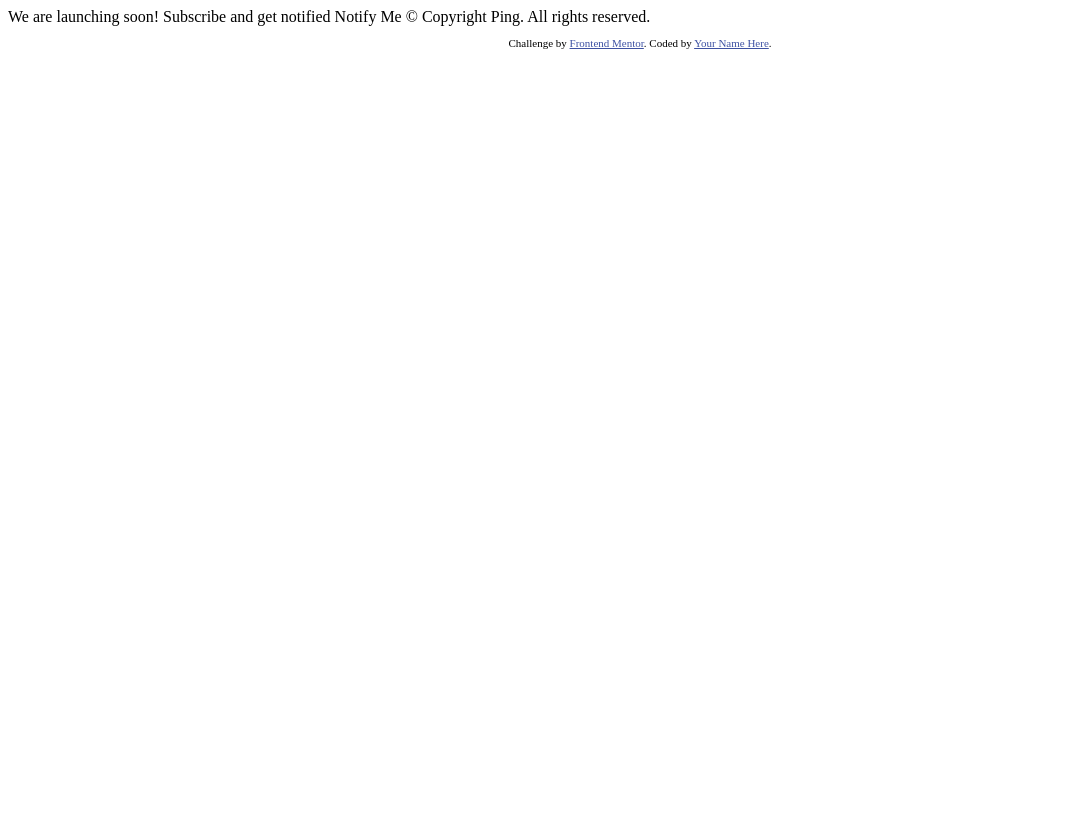
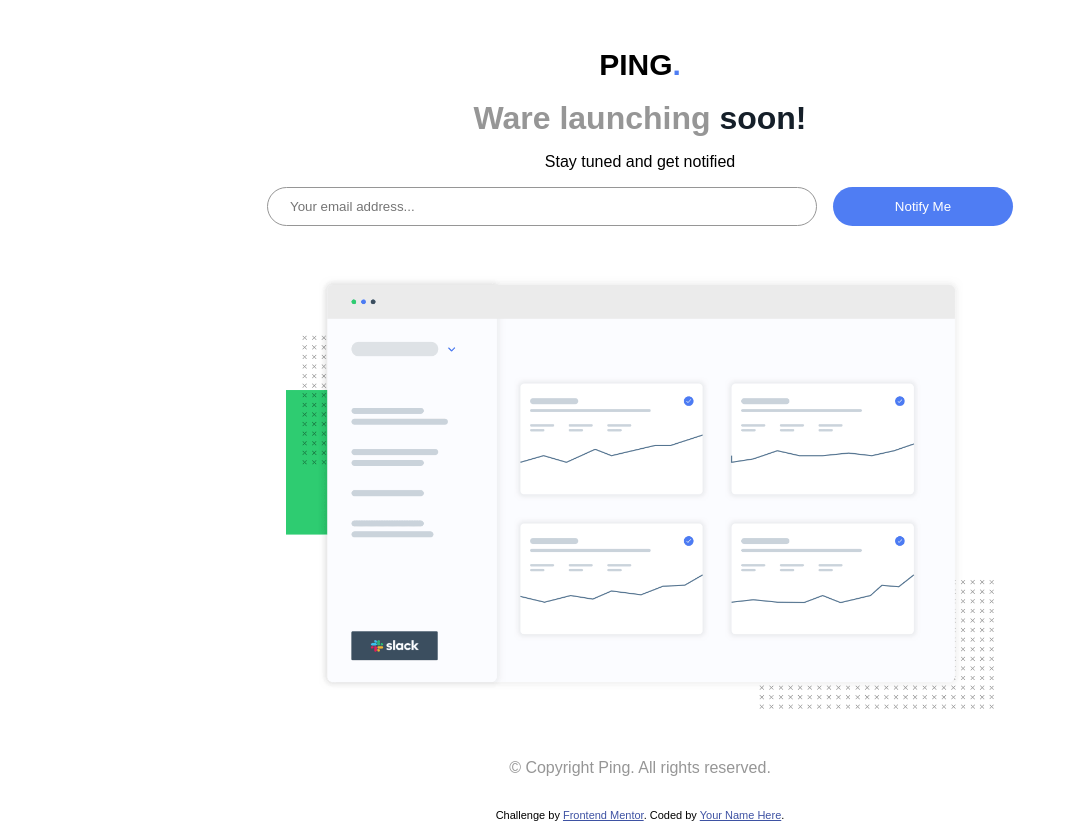
Before and after one commit to Elizabeth019/Ping-coming, a plain HTML site: page index.html in a window 1280 px wide. Shown: the whole page, without its empty margins (0-1067 px from the left). Before the commit the page ends 800 px from the top, so only its background shows below. Drawn offline with Linux system fonts and the light colour scheme.

```diff
--- a/index.html
+++ b/index.html
@@ -5,6 +5,7 @@
   <meta name="viewport" content="width=device-width, initial-scale=1.0"> <!-- displays site properly based on user's device -->
 
   <link rel="icon" type="image/png" sizes="32x32" href="./images/favicon-32x32.png">
+  <link rel="stylesheet" href="style.css">
 
   <title>Frontend Mentor | Ping coming soon page</title>
 
@@ -15,20 +16,37 @@
   </style>
 </head>
 <body>
+<div class="container">
+  <div class="ping">
+<h2>PING<span>.</span></h2>
+  </div>
+  <br/>
+<div class="soon">
+  <h1> Ware launching <span> soon!</span></h1>
+</div>
 
-  We are launching soon!
+<div class="text">
+  <p>Stay tuned and get notified </p>
 
-  Subscribe and get notified
+</div>
+<div class="mail">
+  <input class="it" type="email" placeholder="      Your email address...">
 
-  Notify Me
+<button class="btn">Notify Me</button>
+</div>
+<div class="imag">
+  <img src="./images/illustration-dashboard.png" alt="illustration"/>
+</div>
+<div class="copy">
 
   &copy; Copyright Ping. All rights reserved.
-
-  <footer>
+</div>
+  <footer class="footer">
     <p class="attribution">
       Challenge by <a href="https://www.frontendmentor.io?ref=challenge" target="_blank">Frontend Mentor</a>.
       Coded by <a href="#">Your Name Here</a>.
     </p>
   </footer>
+</div>
 </body>
 </html>
--- /dev/null
+++ b/style.css
@@ -0,0 +1,104 @@
+:root{
+  --Blue: hsl(223, 87%, 63%);
+
+  --Pale-Blue: hsl(223, 100%, 88%);
+--Light-Red: hsl(354, 100%, 66%);
+
+--Gray: hsl(0, 0%, 59%);
+--Very-Dark-Blue: hsl(209, 33%, 12%);
+
+
+}
+
+*{
+  margin: 0;
+  padding: 0;
+  box-sizing: border-box;
+  font-family: 'Libre Franklin', sans-serif;
+}
+/*
+body{
+
+  display:flex;
+  align-items: center;
+  justify-content: center;
+} */
+@font-face {
+  font-family: 'Libre Franklin';
+  src: url('https://fonts.googleapis.com/css2?family=Libre+Franklin:wght@300;600;700&display=swap');
+  /* font-weight: normal;
+  font-style: normal; */
+}
+
+body {
+  font-family: 'Libre Franklin', sans-serif;
+}
+.container{
+  display: flex;
+  flex-direction: column;
+  align-items: center;
+  justify-content: center;
+   width: 100%;
+ /* height: 100vh; */
+
+}
+.ping{
+  display: flex;
+  justify-content: center;
+  margin-top: 3rem;
+  font-size: 20px;
+}
+.ping span{
+  color: var(--Blue);
+}
+.soon{
+  display: flex;
+  justify-content: center;
+  color: var(--Gray);
+font-weight: 300;
+}
+.soon span{
+  color: var(--Very-Dark-Blue);
+}
+
+.text{
+  display: flex;
+justify-content: center;
+margin: 1rem;
+}
+
+.mail{
+  display:flex;
+  gap: 1rem;
+}
+.it{
+  border-radius: 40px;
+  border: 1px solid var(--Gray);
+  width: 550px;
+}
+.btn{
+  padding: 12px;
+  border-radius: 40px;
+  text-align: center;
+  background-color: var(--Blue);
+  color: white;
+  border: none;
+  width: 180px;
+}
+.imag{
+  display: flex;
+  justify-content: center;
+ margin: 50px;
+}
+.imag img {
+  max-width: 60%;
+}
+.copy{
+  display: flex;
+  color: var(--Gray);
+}
+footer{
+  display: flex;
+  justify-content: center;
+  margin-top: 2rem;
+}
```
